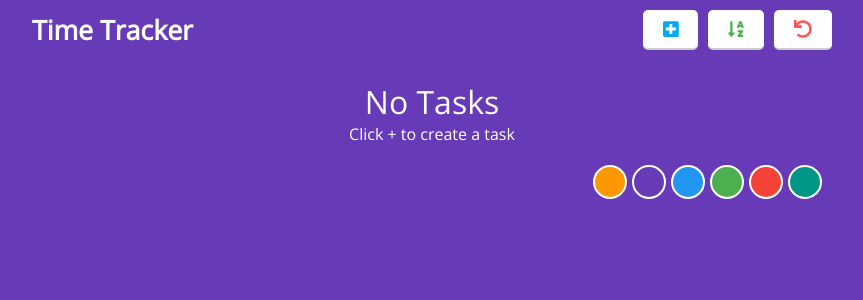
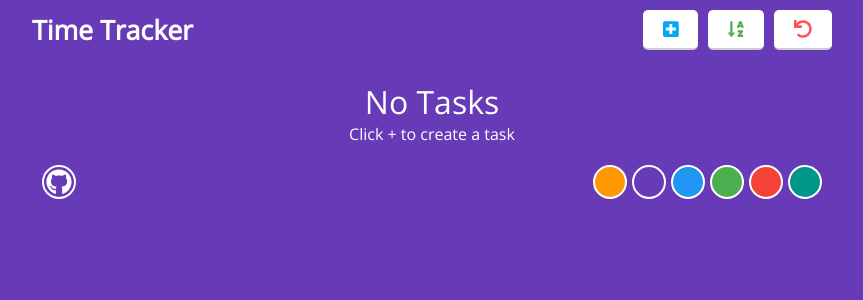
Before and after one commit to kyle1320/time-tracker, a React (Create React App) app: page / in a window 1280 px wide. Shown: the top 300 px of the page, without its empty margins (208-1071 px from the left). Built offline with nearby package versions, Linux system fonts and the light colour scheme.

Commit message:
Add GitHub repo link to app footer

```diff
--- a/package.json
+++ b/package.json
@@ -11,6 +11,7 @@
   "homepage": "/timetracker",
   "dependencies": {
     "@fortawesome/fontawesome-svg-core": "^1.2.0-14",
+    "@fortawesome/free-brands-svg-icons": "^5.1.0",
     "@fortawesome/free-regular-svg-icons": "^5.1.0",
     "@fortawesome/free-solid-svg-icons": "^5.1.0-11",
     "@fortawesome/react-fontawesome": "0.1.0-11",
--- a/src/App.js
+++ b/src/App.js
@@ -5,7 +5,7 @@ import './App.css';
 
 import TaskToolbar from './components/TaskToolbar';
 import TaskList from './components/TaskList';
-import ColorChooser from './components/ColorChooser';
+import Footer from './components/Footer';
 
 const mapStateToProps = state => ({
   themeColor: state.themeColor
@@ -29,7 +29,7 @@ class App extends Component {
       <div className="app">
           <TaskToolbar />
           <TaskList />
-          <ColorChooser />
+          <Footer />
       </div>
     );
   }
--- a/src/components/ColorChooser.css
+++ b/src/components/ColorChooser.css
@@ -3,10 +3,6 @@
   flex-flow: row wrap;
   justify-content: flex-end;
   align-items: center;
-  box-sizing: border-box;
-  width: 100%;
-  margin-top: auto;
-  padding: 20px 10px 10px
 }
 
 .color-item {
@@ -15,5 +11,5 @@
   border: 2px solid white;
   border-radius: 50%;
   cursor: pointer;
-  margin: 0 0 5px 5px;
+  margin: 0 0 0 5px;
 }
--- /dev/null
+++ b/src/components/Footer.css
@@ -0,0 +1,15 @@
+.footer {
+  display: flex;
+  flex-flow: row nowrap;
+  align-items: center;
+  justify-content: space-between;
+  padding: 20px 10px 10px
+}
+
+.github-link {
+  padding: 2px;
+  border-radius: 9999px;
+  border: 2px solid white;
+  font-size: 26px;
+  color: white;
+}
--- /dev/null
+++ b/src/components/Footer.js
@@ -0,0 +1,27 @@
+import React, { Component } from 'react';
+import { faGithub } from '@fortawesome/free-brands-svg-icons';
+
+import './Footer.css';
+
+import ColorChooser from './ColorChooser';
+import IconWrapper from './IconWrapper';
+
+class Footer extends Component {
+  render() {
+    return (
+      <div className="footer">
+        <a
+            className="github-link"
+            title="GitHub"
+            target="_blank"
+            rel="noopener noreferrer"
+            href="https://www.github.com/kyle1320/time-tracker">
+          <IconWrapper icon={faGithub} />
+        </a>
+        <ColorChooser />
+      </div>
+    );
+  }
+}
+
+export default Footer;
```
Also changed, not shown: 1 other file (tests, documents, lock files or other folders).
